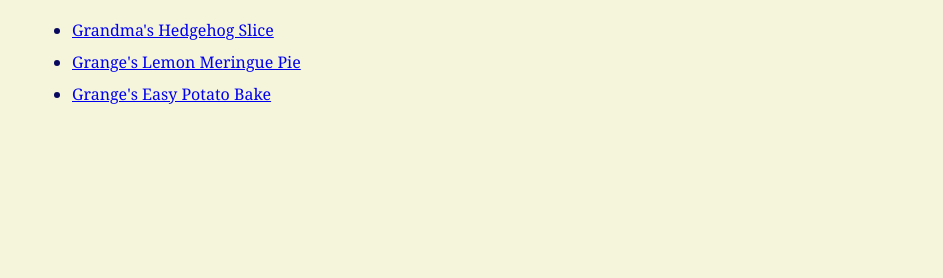
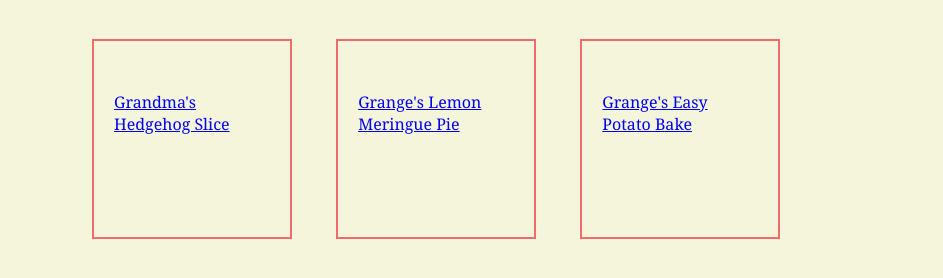
Before and after one commit to tianenaomi/odin-recipes, a plain HTML site: page index.html in a window 1280 px wide. Shown: the part 82-360 px from the top of the page, without its empty margins (168-1111 px from the left). Drawn offline with Linux system fonts and the light colour scheme.

Commit message:
Edit style of home page

```diff
--- a/resources/style.css
+++ b/resources/style.css
@@ -1,3 +1,13 @@
+html {
+    box-sizing: border-box;
+  }
+
+  *,
+  *::before,
+  *::after {
+    box-sizing: inherit;
+  }
+
 body {
     color: rgb(8, 8, 95);
     background-color: rgb(245, 245, 220);
@@ -6,7 +16,13 @@ body {
 }
 
 .recipe {
-    margin: 10px auto 0;
+    list-style: none;
+    display: inline-block;
+    border: 2px solid rgb(240, 108, 108);
+    padding: 50px 20px;
+    margin: 20px;
+    height: 200px;
+    width: 200px;
 }
 
 h1 {
```
